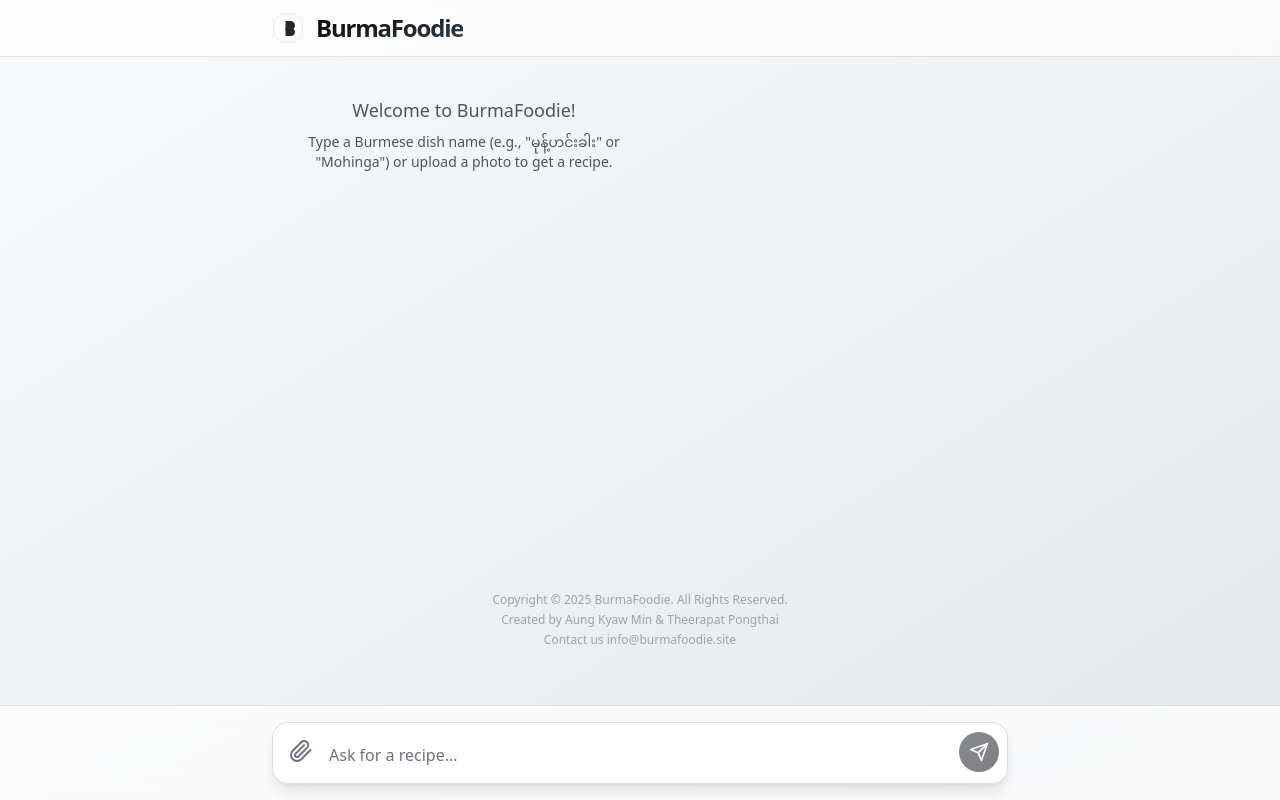
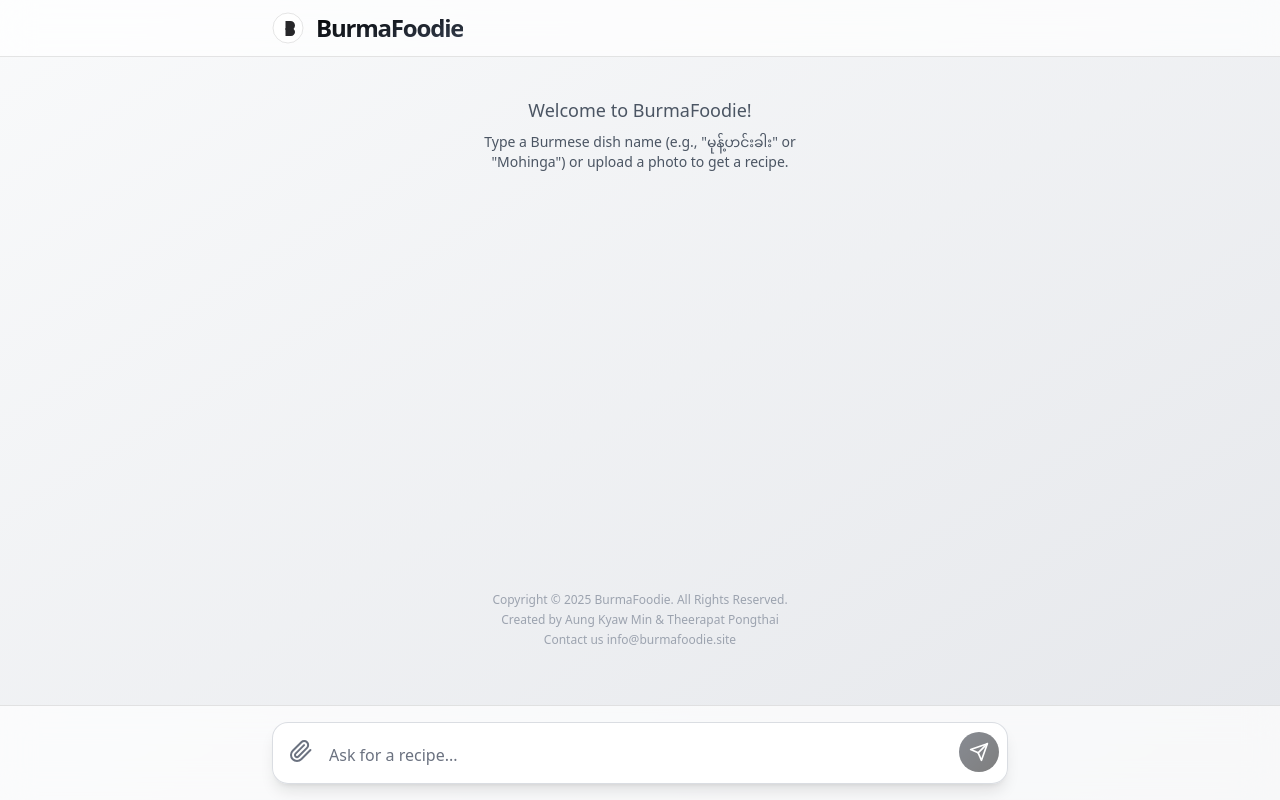
Before and after one commit to akmiinn/BurmaFoodie, a React (Vite) app: page / in a window 1280 px wide. Built offline with nearby package versions, Linux system fonts and the light colour scheme.

Commit message:
Update App.tsx

```diff
--- a/App.tsx
+++ b/App.tsx
@@ -134,7 +134,7 @@ const App: React.FC = () => {
       <main className="flex-1 flex flex-col pt-24 pb-32 md:pb-36">
         <div className="max-w-3xl w-full mx-auto px-4 flex-1 overflow-y-auto">
            {chatHistory.length === 0 && (
-            <div className="fixed flex-col items-center justify-center h-full text-center text-gray-600 animate-fadeInUp">
+            <div className="flex flex-col items-center justify-center h-full text-center text-gray-600 animate-fadeInUp">
                 <p className="text-lg">Welcome to BurmaFoodie!</p>
                 <p className="mt-2 text-sm max-w-sm">Type a Burmese dish name (e.g., "မုန့်ဟင်းခါး" or "Mohinga") or upload a photo to get a recipe.</p>
             </div>
```
